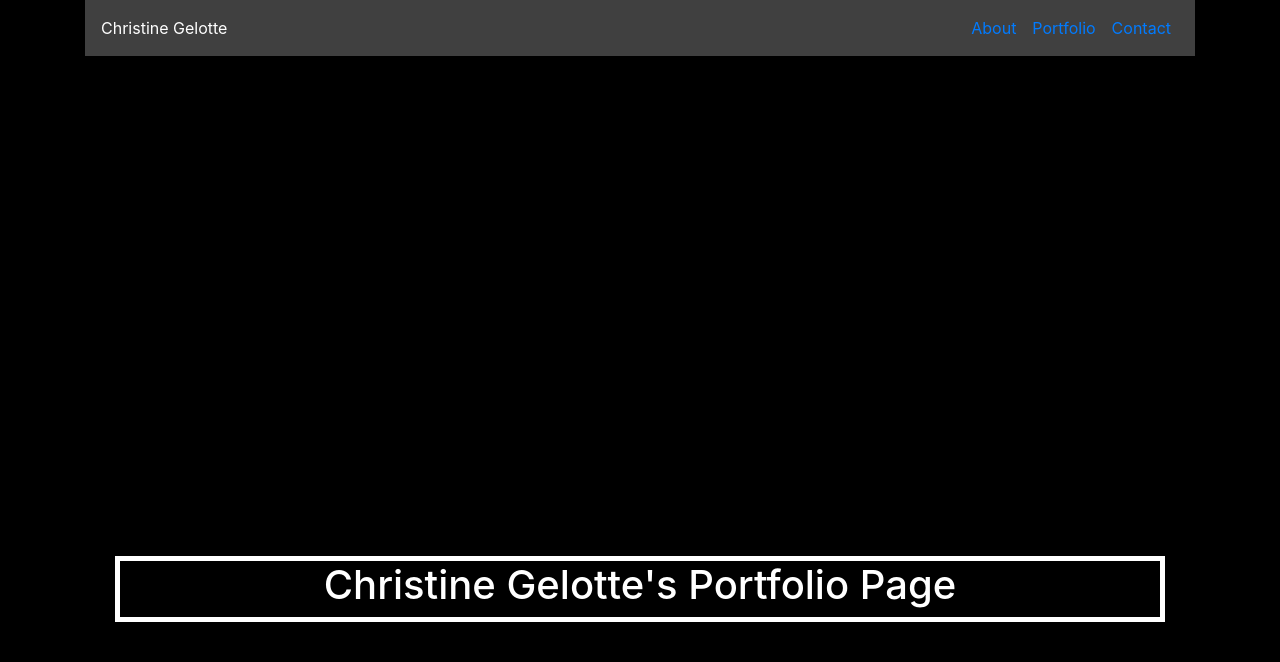
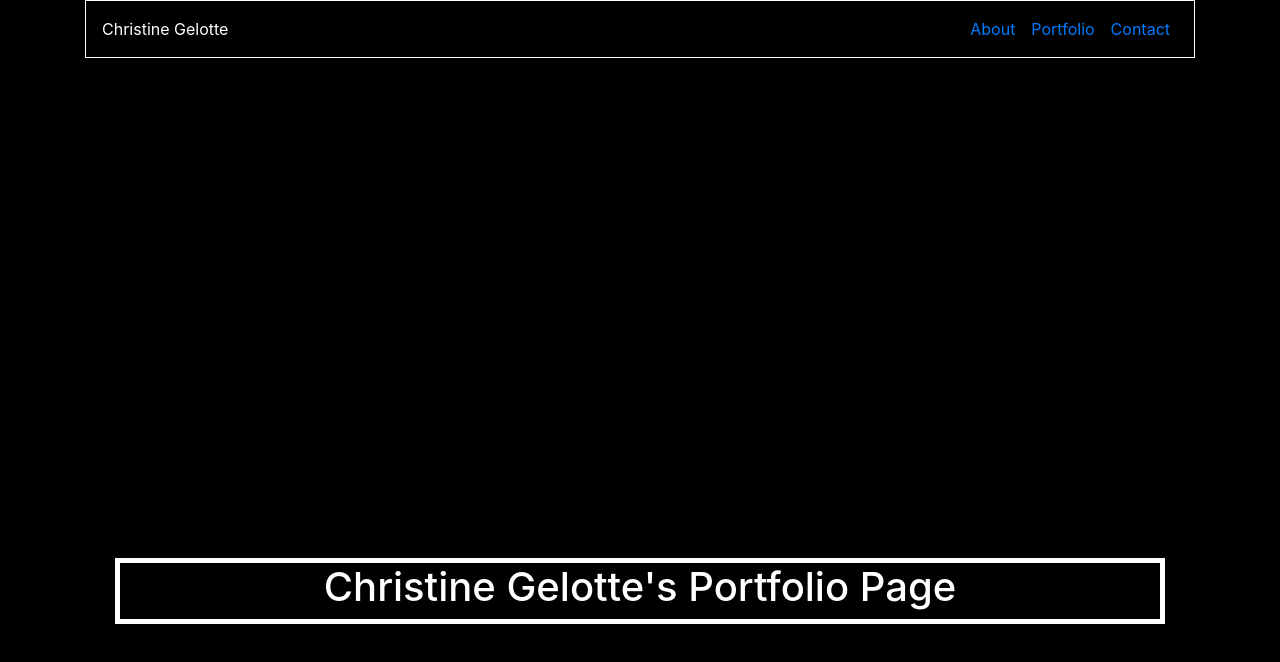
Before and after one commit to ChristineGelotte/ChristineGelotte.github.io, a plain HTML site: page index.html in a window 1280 px wide. Shown: the top 662 px of the page. Drawn offline with nearby package versions, Linux system fonts and the light colour scheme.

Commit message:
Modified color of navbar

```diff
--- a/css/style.css
+++ b/css/style.css
@@ -10,8 +10,9 @@ p{
   font-size:24pt;
 }
 nav{
-  background-color:#404040;
+  background-color:black;
   color:white;
+  border:solid thin white;
 }
 .title{
   border:solid;
```
